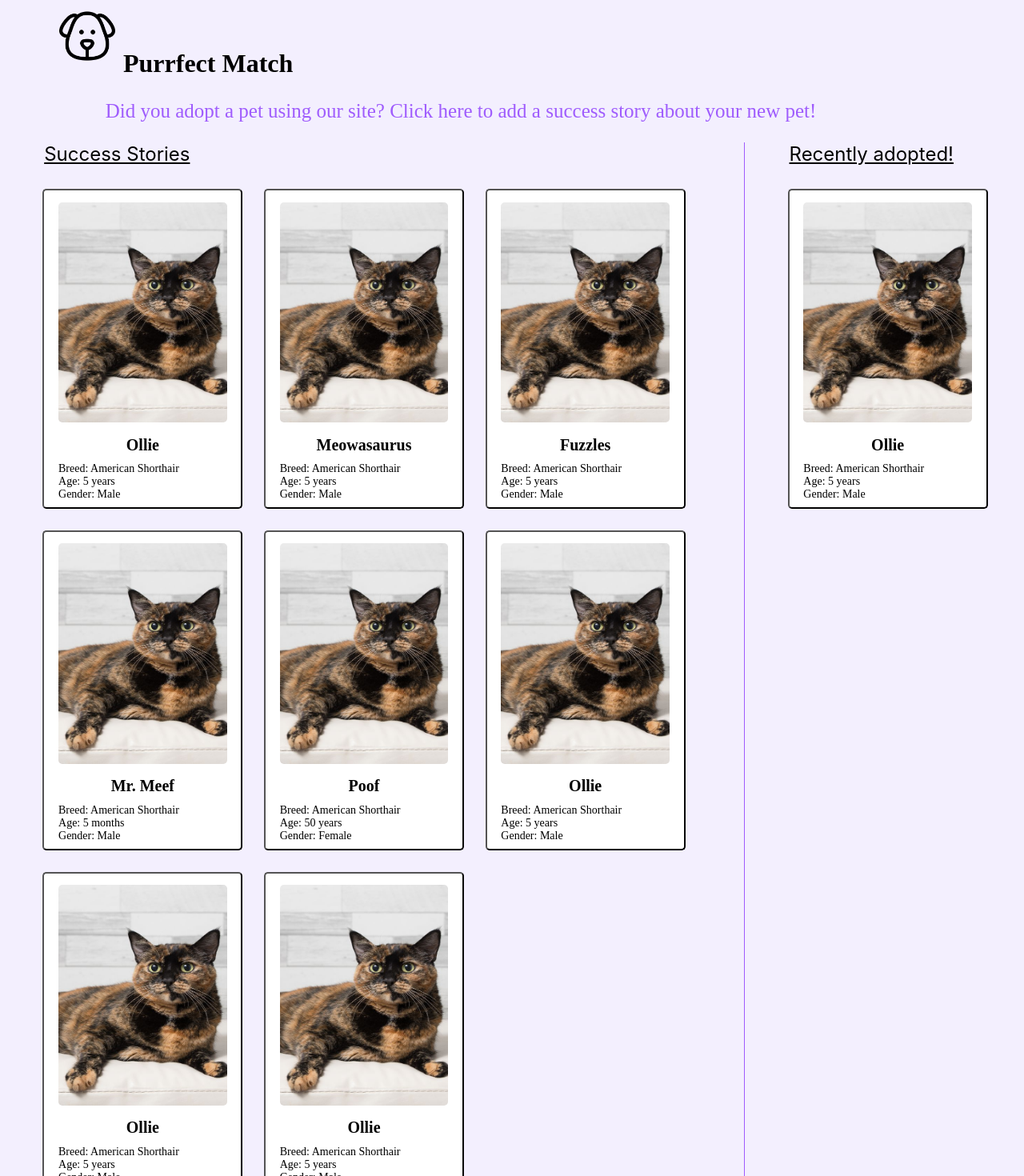
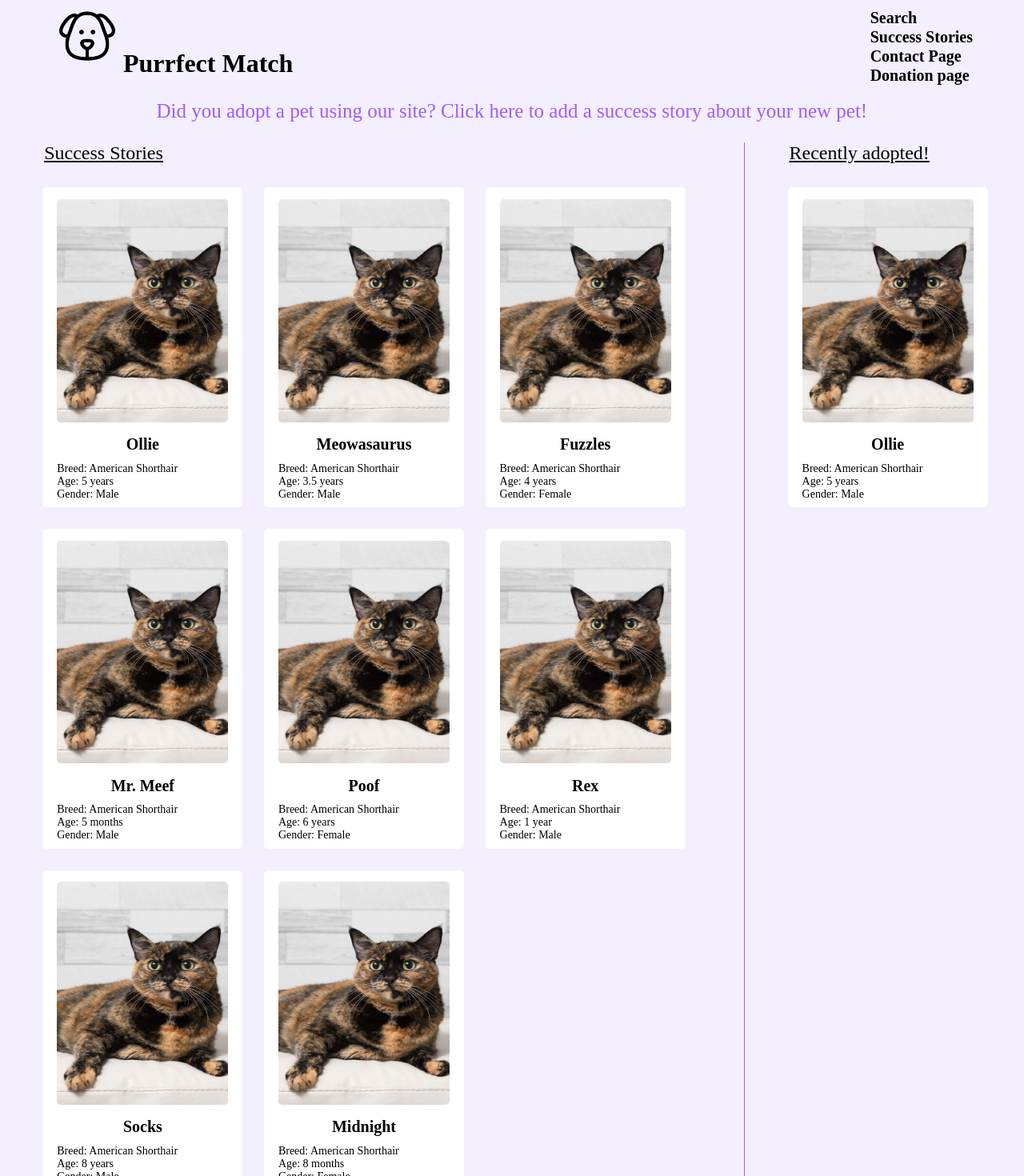
Before and after one commit to glkidd/PurrfectMatch, a React (Create React App) app in the folder purrfect-match/: page /success in a window 1280 px wide. Shown: the top 1470 px of the page at 80% size. Built offline with nearby package versions, Linux system fonts and the light colour scheme; a web font is replaced by a local one.

Commit message:
fixed the styling of the success stories page and added links to top bar

```diff
--- a/purrfect-match/src/App.tsx
+++ b/purrfect-match/src/App.tsx
@@ -26,6 +26,12 @@ export class App extends React.Component<{}, AppState> {
             <Router>
                 <h1 className="topBar">
                     <Link to=""><img id="logo" src={logo} alt="Purrfect Match Logo" /><span>Purrfect Match</span></Link>
+                    <div className="topBarLinks">
+                            <Link to="search">Search</Link><br />
+                            <Link to="success">Success Stories</Link><br />
+                            <Link to="contact">Contact Page</Link><br />
+                            <Link to="donate">Donation page</Link><br />
+                    </div>
                 </h1>
                 <Switch>
                     <Route path="/contact">
--- a/purrfect-match/src/SuccessStoryPage.tsx
+++ b/purrfect-match/src/SuccessStoryPage.tsx
@@ -41,25 +41,25 @@ export class SuccessStoryPage extends React.Component<SuccessStoryPageProps, Suc
                                 <CompactView name="Ollie" breed="American Shorthair" age="5 years" gender="Male"></CompactView>
                             </li>
                             <li>
-                                <CompactView name="Meowasaurus" breed="American Shorthair" age="5 years" gender="Male"></CompactView>
+                                <CompactView name="Meowasaurus" breed="American Shorthair" age="3.5 years" gender="Male"></CompactView>
                             </li>
                             <li>
-                                <CompactView name="Fuzzles" breed="American Shorthair" age="5 years" gender="Male"></CompactView>
+                                <CompactView name="Fuzzles" breed="American Shorthair" age="4 years" gender="Female"></CompactView>
                             </li>
                             <li>
                                 <CompactView name="Mr. Meef" breed="American Shorthair" age="5 months" gender="Male"></CompactView>
                             </li>
                             <li>
-                                <CompactView name="Poof" breed="American Shorthair" age="50 years" gender="Female"></CompactView>
+                                <CompactView name="Poof" breed="American Shorthair" age="6 years" gender="Female"></CompactView>
                             </li>
                             <li>
-                                <CompactView name="Ollie" breed="American Shorthair" age="5 years" gender="Male"></CompactView>
+                                <CompactView name="Rex" breed="American Shorthair" age="1 year" gender="Male"></CompactView>
                             </li>
                             <li>
-                                <CompactView name="Ollie" breed="American Shorthair" age="5 years" gender="Male"></CompactView>
+                                <CompactView name="Socks" breed="American Shorthair" age="8 years" gender="Male"></CompactView>
                             </li>
                             <li>
-                                <CompactView name="Ollie" breed="American Shorthair" age="5 years" gender="Male"></CompactView>
+                                <CompactView name="Midnight" breed="American Shorthair" age="8 months" gender="Female"></CompactView>
                             </li>
                         </ul>
                     </div>
--- a/purrfect-match/src/index.css
+++ b/purrfect-match/src/index.css
@@ -36,6 +36,12 @@ code {
   color: black;
   font-family: Montserrat;
   text-decoration: none;
+}
+
+.topBarLinks {
+  font-size: 20px;
+  float: right;
+  margin-top: 10px;
 }
 
 #logo {
@@ -103,20 +109,12 @@ code {
   font-family: Montserrat;
   font-size: 25px;
   color: #9f5cfd;
-  width: 90%;
+  width: 80%;
   position: relative;
+  left: 10%;
   top: 1em;
   margin-bottom: 2em;
   text-align: center;
-}
-
-.successStoryHeaders {
-  width: 90%;
-  top: 30%;
-  left: 5%;
-  right: 5%;
-  font-family: Montserrat;
-  font-size: 25px;
 }
 
 .compactView {
@@ -125,6 +123,7 @@ code {
   border-radius: 5px;
   background-color: white;
   margin: 1em;
+  border: none;
 }
 
 #animalImage {
@@ -212,10 +211,12 @@ li {
   left: 2.3em;
   text-decoration: underline;
   font-size: x-large;
+  font-family: Montserrat;
 }
 #headerTwo {
   position: relative;
   left: 2.3em;
   text-decoration: underline;
   font-size: x-large;
+  font-family: Montserrat;
 }
```
